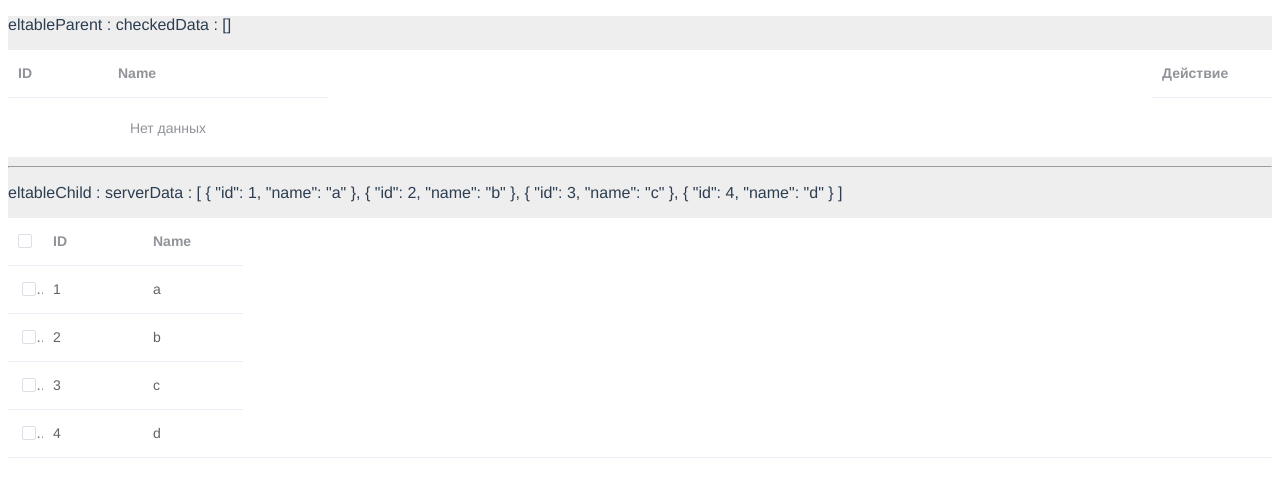
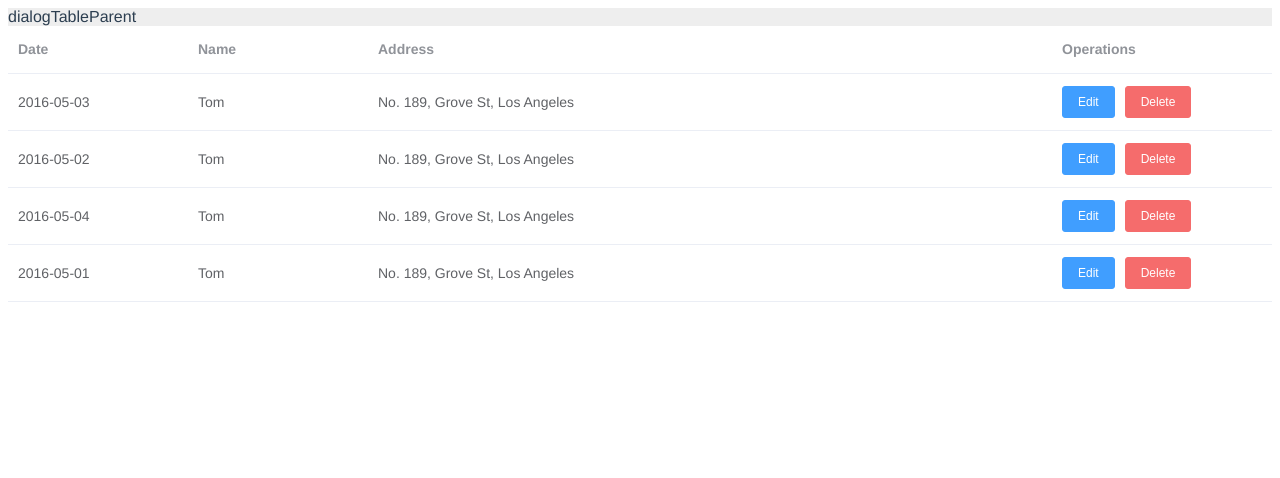
Before and after one commit to sowlru/vue2-test, a Vue app: page / in a window 1280 px wide. Shown: the top 478 px of the page. Built offline with nearby package versions, Linux system fonts and the light colour scheme.

Commit message:
Add dialogTable in childParent

```diff
--- a/src/App.vue
+++ b/src/App.vue
@@ -1,7 +1,8 @@
 <template>
   <div id="app">
+    <dialog-table-parent />
     <!-- <elselect-parent /> -->
-    <eltable-parent />
+    <!-- <eltable-parent /> -->
     <!-- <input-parent /> -->
   </div>
 </template>
@@ -9,12 +10,14 @@
 <script>
 /* eslint-disable */
 // CHILD-PARENT
+import dialogTableParent from "@/childParent/dialogTableParent"
 import elselectParent from "@/childParent/elselectParent"
 import eltableParent from "@/childParent/eltableParent"
 import inputParent from "@/childParent/inputParent"
 export default {
   name: "app",
   components: {
+    dialogTableParent,
     elselectParent,
     eltableParent,
     inputParent,
--- /dev/null
+++ b/src/childParent/dialogTableChild.vue
@@ -0,0 +1,31 @@
+<template>
+  <el-dialog
+    :visible="visible"
+    title="Tips"
+    width="60%"
+    @update:visible="$emit('update:visible', false)"
+  >
+    <span>This is a message</span>
+    <template #footer>
+      <span class="dialog-footer">
+        <el-button type="primary" @click="saveData"> Save </el-button>
+      </span>
+    </template>
+  </el-dialog>
+</template>
+<script>
+export default {
+  props: {
+    visible: {
+      type: Boolean,
+      default: false,
+    },
+  },
+  methods: {
+    saveData() {
+      console.log("saveData")
+      this.$emit("update:visible", false)
+    },
+  },
+}
+</script>
--- /dev/null
+++ b/src/childParent/dialogTableParent.vue
@@ -0,0 +1,65 @@
+<template>
+  <div class="dialogTableParent">
+    dialogTableParent
+    <el-table :data="list" style="width: 100%">
+      <el-table-column prop="date" label="Date" width="180"> </el-table-column>
+      <el-table-column prop="name" label="Name" width="180"> </el-table-column>
+      <el-table-column prop="address" label="Address"> </el-table-column>
+
+      <el-table-column label="Operations" width="220">
+        <template #default="scope">
+          <el-button
+            type="primary"
+            size="small"
+            @click="handleEdit(scope.$index, scope.row)"
+          >
+            Edit
+          </el-button>
+          <el-button type="danger" size="small">Delete</el-button>
+        </template>
+      </el-table-column>
+    </el-table>
+    <dialog-table-child :visible.sync="isModalOpen" :data.sync="tempData" />
+  </div>
+</template>
+<script>
+import dialogTableChild from "./dialogTableChild.vue"
+export default {
+  components: { dialogTableChild },
+  data() {
+    return {
+      list: [
+        {
+          date: "2016-05-03",
+          name: "Tom",
+          address: "No. 189, Grove St, Los Angeles",
+        },
+        {
+          date: "2016-05-02",
+          name: "Tom",
+          address: "No. 189, Grove St, Los Angeles",
+        },
+        {
+          date: "2016-05-04",
+          name: "Tom",
+          address: "No. 189, Grove St, Los Angeles",
+        },
+        {
+          date: "2016-05-01",
+          name: "Tom",
+          address: "No. 189, Grove St, Los Angeles",
+        },
+      ],
+      isModalOpen: false,
+      tempData: {},
+    }
+  },
+  methods: {
+    handleEdit(idx, row) {
+      Object.assign(this.tempData, row)
+      this.isModalOpen = true
+      console.log("handleEdit", idx, row)
+    },
+  },
+}
+</script>
```
